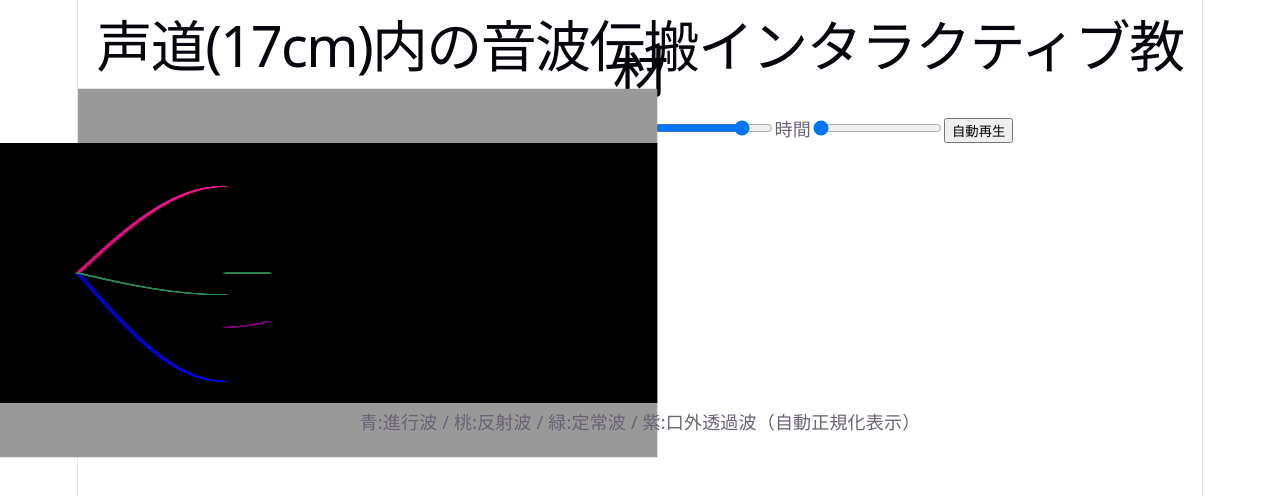
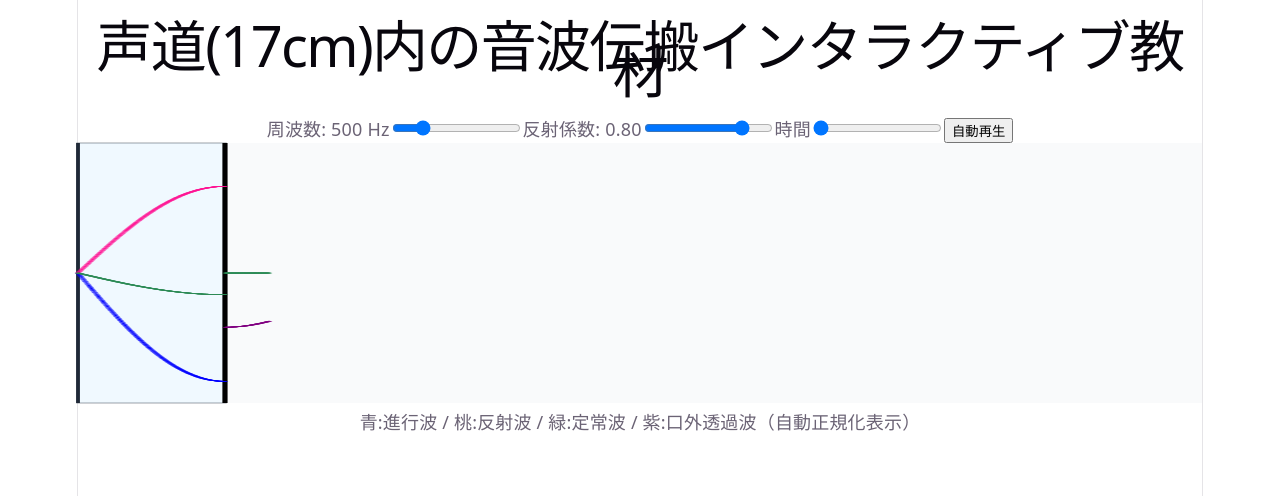
Before and after one commit to gengo22study-web/vocal-tract-wave, a React (Vite) app: page / in a window 1280 px wide. Shown: the top 496 px of the page. Built offline with nearby package versions, Linux system fonts and the light colour scheme.

Commit message:
improve tube outline and lip boundary visibility

```diff
--- a/src/App.jsx
+++ b/src/App.jsx
@@ -75,27 +75,42 @@ export default function App() {
         height="260"
         viewBox="0 -1.2 1.3 2.4"
         preserveAspectRatio="none"
-        style={{ overflow: "visible" }}
+        style={{ background: "#f9fafb", overflow: "visible" }}
       >
-        {/* 声道範囲の明示（管全体が見えるよう補助線） */}
+        {/* 声道管の範囲（背景が暗くても見えるよう明瞭化） */}
         <rect
           x={0}
           y={-1.2}
           width={L}
           height={2.4}
-          fill="none"
-          stroke="#999"
-          strokeDasharray="3"
+          fill="#f0f9ff"
+          stroke="#1f2937"
+          strokeWidth={0.004}
         />
-        {/* 口唇位置 */}
+
+
+        {/* 声門位置（左端） */}
+        <line
+          x1={0}
+          x2={0}
+          y1={-1.2}
+          y2={1.2}
+          stroke="#1f2937"
+          strokeWidth={0.004}
+        />
+
+
+        {/* 口唇位置（明示的に強調） */}
         <line
           x1={L}
           x2={L}
           y1={-1.2}
           y2={1.2}
-          stroke="black"
-          strokeDasharray="4"
+          stroke="#000000"
+          strokeWidth={0.006}
         />
+
+
         {x.map((xi, i) => incident[i] !== null && (
           <circle key={"i" + i} cx={xi} cy={-incident[i]} r={0.004} fill="blue" />
         ))}
```
Also changed, not shown: 2 other files (tests, documents, lock files or other folders).
